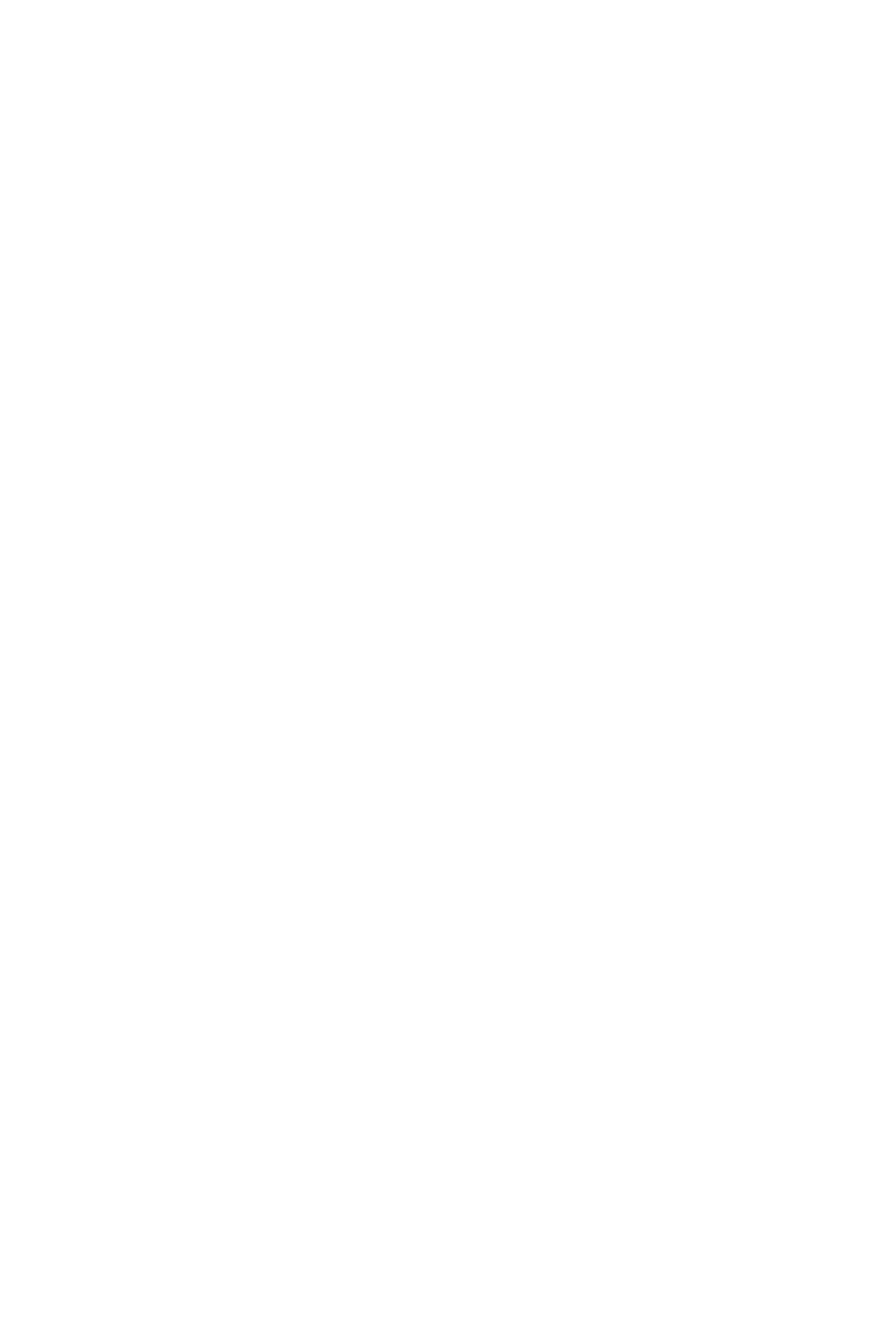
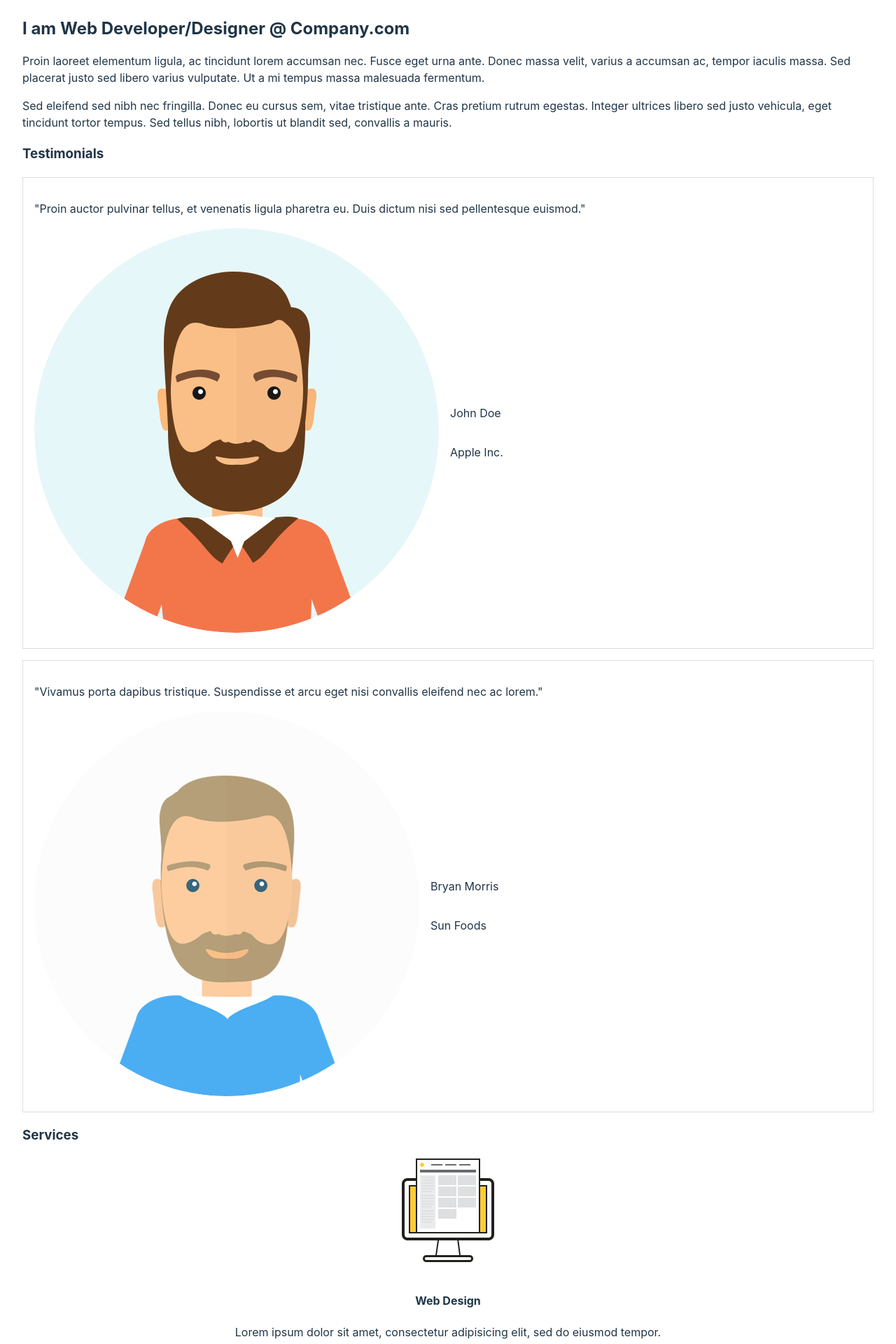
Before and after one commit to ms-tech-geek/my-resume, a React (Vite) app: page / in a window 1280 px wide. Shown: the part 840-2760 px from the top of the page at 70% size. Before the commit the page ends 800 px from the top, so only its background shows below. Built offline with nearby package versions, Linux system fonts and the light colour scheme.

Commit message:
update about me section

```diff
--- a/src/components/AboutMe.jsx
+++ b/src/components/AboutMe.jsx
@@ -1,23 +1,232 @@
-import smallPhoto from '/images/photo_small.jpg'; // Adjust path as necessary
+import './aboutMe.css';
 
-function AboutMe() {
+const AboutMe = () => {
   return (
-    <section className="pt-page" data-id="about_me">
+    <section className="pt-page pt-page-1" data-id="about_me">
       <div className="section-title-block">
         <h2 className="section-title">About Me</h2>
         <h5 className="section-description">Artist, Thinker, Creative Doer</h5>
       </div>
-      {/* Content of About Me */}
+
       <div className="row">
         <div className="col-sm-12 col-md-12 mobile-visible subpage-block">
           <div className="my-photo-small">
-            <img src={smallPhoto} alt="Small Profile" />
+            <img src="images/photo_small.jpg" alt="About Me" />
           </div>
         </div>
-        {/* More content here */}
+        <div className="col-sm-6 col-md-6 subpage-block">
+          <div className="general-info">
+            <h3>I am Web Developer/Designer @ Company.com</h3>
+            <p>
+              Proin laoreet elementum ligula, ac tincidunt lorem accumsan nec.
+              Fusce eget urna ante. Donec massa velit, varius a accumsan ac,
+              tempor iaculis massa. Sed placerat justo sed libero varius
+              vulputate. Ut a mi tempus massa malesuada fermentum.
+            </p>
+            <p>
+              Sed eleifend sed nibh nec fringilla. Donec eu cursus sem, vitae
+              tristique ante. Cras pretium rutrum egestas. Integer ultrices
+              libero sed justo vehicula, eget tincidunt tortor tempus. Sed
+              tellus nibh, lobortis ut blandit sed, convallis a mauris.
+            </p>
+          </div>
+        </div>
+        <div className="col-sm-6 col-md-6 subpage-block">
+          <div className="block-title">
+            <h3>Testimonials</h3>
+          </div>
+          <div className="testimonials owl-carousel">
+            <div className="testimonial-item">
+              <div className="testimonial-content">
+                <div className="testimonial-text">
+                  <p>
+                    "Proin auctor pulvinar tellus, et venenatis ligula pharetra
+                    eu. Duis dictum nisi sed pellentesque euismod."
+                  </p>
+                </div>
+              </div>
+              <div className="testimonial-credits">
+                <div className="testimonial-picture">
+                  <img
+                    src="images/testimonials/testimonial_photo_1.png"
+                    alt="John Doe"
+                  />
+                </div>
+                <div className="testimonial-author-info">
+                  <p className="testimonial-author">John Doe</p>
+                  <p className="testimonial-firm">Apple Inc.</p>
+                </div>
+              </div>
+            </div>
+            <div className="testimonial-item">
+              <div className="testimonial-content">
+                <div className="testimonial-text">
+                  <p>
+                    "Vivamus porta dapibus tristique. Suspendisse et arcu eget
+                    nisi convallis eleifend nec ac lorem."
+                  </p>
+                </div>
+              </div>
+              <div className="testimonial-credits">
+                <div className="testimonial-picture">
+                  <img
+                    src="images/testimonials/testimonila_photo_2.png"
+                    alt="Bryan Morris"
+                  />
+                </div>
+                <div className="testimonial-author-info">
+                  <p className="testimonial-author">Bryan Morris</p>
+                  <p className="testimonial-firm">Sun Foods</p>
+                </div>
+              </div>
+            </div>
+          </div>
+        </div>
+      </div>
+
+      <div className="block-title">
+        <h3>Services</h3>
+      </div>
+
+      <div className="row">
+        <div className="col-sm-6 col-md-3 subpage-block">
+          <div className="service-block">
+            <div className="service-info">
+              <img
+                src="images/service/web_design.png"
+                alt="Responsive Design"
+              />
+              <h4>Web Design</h4>
+              <p>
+                Lorem ipsum dolor sit amet, consectetur adipisicing elit, sed do
+                eiusmod tempor.
+              </p>
+            </div>
+          </div>
+        </div>
+        <div className="col-sm-6 col-md-3 subpage-block">
+          <div className="service-block">
+            <div className="service-info">
+              <img src="images/service/copywrite.png" alt="Copywriter" />
+              <h4>Copywriter</h4>
+              <p>
+                Lorem ipsum dolor sit amet, consectetur adipisicing elit, sed do
+                eiusmod tempor.
+              </p>
+            </div>
+          </div>
+        </div>
+        <div className="col-sm-6 col-md-3 subpage-block">
+          <div className="service-block">
+            <div className="service-info">
+              <img src="images/service/ecommerce.png" alt="E-Commerce" />
+              <h4>E-Commerce</h4>
+              <p>
+                Lorem ipsum dolor sit amet, consectetur adipisicing elit, sed do
+                eiusmod tempor.
+              </p>
+            </div>
+          </div>
+        </div>
+        <div className="col-sm-6 col-md-3 subpage-block">
+          <div className="service-block">
+            <div className="service-info">
+              <img src="images/service/management.png" alt="Management" />
+              <h4>Management</h4>
+              <p>
+                Lorem ipsum dolor sit amet, consectetur adipisicing elit, sed do
+                eiusmod tempor.
+              </p>
+            </div>
+          </div>
+        </div>
+      </div>
+
+      <div className="block-title">
+        <h3>Clients</h3>
+      </div>
+
+      <div className="row">
+        <div className="col-sm-4 col-md-2 subpage-block">
+          <div className="client_block">
+            <a href="#" target="_blank">
+              <img src="images/clients/client_1.png" alt="Client 1" />
+            </a>
+          </div>
+        </div>
+        <div className="col-sm-4 col-md-2 subpage-block">
+          <div className="client_block">
+            <a href="#" target="_blank">
+              <img src="images/clients/client_2.png" alt="Client 2" />
+            </a>
+          </div>
+        </div>
+        <div className="col-sm-4 col-md-2 subpage-block">
+          <div className="client_block">
+            <a href="#" target="_blank">
+              <img src="images/clients/client_3.png" alt="Client 3" />
+            </a>
+          </div>
+        </div>
+        <div className="col-sm-4 col-md-2 subpage-block">
+          <div className="client_block">
+            <a href="#" target="_blank">
+              <img src="images/clients/client_4.png" alt="Client 4" />
+            </a>
+          </div>
+        </div>
+        <div className="col-sm-4 col-md-2 subpage-block">
+          <div className="client_block">
+            <a href="#" target="_blank">
+              <img src="images/clients/client_5.png" alt="Client 5" />
+            </a>
+          </div>
+        </div>
+        <div className="col-sm-4 col-md-2 subpage-block">
+          <div className="client_block">
+            <a href="#" target="_blank">
+              <img src="images/clients/client_6.png" alt="Client 6" />
+            </a>
+          </div>
+        </div>
+      </div>
+
+      <div className="block-title">
+        <h3>Fun Facts</h3>
+      </div>
+
+      <div className="row">
+        <div className="col-sm-6 col-md-3 subpage-block">
+          <div className="fun-fact-block gray-bg">
+            <i className="pe-7s-icon pe-7s-smile"></i>
+            <h4>Happy Clients</h4>
+            <span className="fun-value">1,024</span>
+          </div>
+        </div>
+        <div className="col-sm-6 col-md-3 subpage-block">
+          <div className="fun-fact-block">
+            <i className="pe-7s-icon pe-7s-alarm"></i>
+            <h4>Working Hours</h4>
+            <span className="fun-value">6,256</span>
+          </div>
+        </div>
+        <div className="col-sm-6 col-md-3 subpage-block">
+          <div className="fun-fact-block gray-bg">
+            <i className="pe-7s-icon pe-7s-medal"></i>
+            <h4>Awards Won</h4>
+            <span className="fun-value">21</span>
+          </div>
+        </div>
+        <div className="col-sm-6 col-md-3 subpage-block">
+          <div className="fun-fact-block">
+            <i className="pe-7s-icon pe-7s-coffee"></i>
+            <h4>Coffee Consumed</h4>
+            <span className="fun-value">20,000</span>
+          </div>
+        </div>
       </div>
     </section>
   );
-}
+};
 
 export default AboutMe;
--- /dev/null
+++ b/src/components/aboutMe.css
@@ -0,0 +1,87 @@
+/* aboutMe.css */
+
+.pt-page {
+  padding: 2rem;
+}
+
+.section-title-block {
+  margin-bottom: 2rem;
+}
+
+.section-title {
+  font-size: 2rem;
+  margin-bottom: 0.5rem;
+}
+
+.section-description {
+  font-size: 1.2rem;
+  color: #777;
+}
+
+.my-photo-small img {
+  max-width: 100%;
+  height: auto;
+}
+
+.general-info h3 {
+  font-size: 1.5rem;
+  margin-bottom: 1rem;
+}
+
+.testimonials .testimonial-item {
+  padding: 1rem;
+  border: 1px solid #ddd;
+  margin-bottom: 1rem;
+}
+
+.testimonial-content .testimonial-text {
+  margin-bottom: 1rem;
+}
+
+.testimonial-credits {
+  display: flex;
+  align-items: center;
+}
+
+.testimonial-picture img {
+  border-radius: 50%;
+  margin-right: 1rem;
+}
+
+.testimonial-author-info {
+  display: flex;
+  flex-direction: column;
+}
+
+.service-block {
+  text-align: center;
+  margin-bottom: 2rem;
+}
+
+.service-info img {
+  max-width: 100%;
+  height: auto;
+  margin-bottom: 1rem;
+}
+
+.client_block img {
+  max-width: 100%;
+  height: auto;
+  margin-bottom: 1rem;
+}
+
+.fun-fact-block {
+  text-align: center;
+  padding: 2rem;
+  margin-bottom: 2rem;
+  border: 1px solid #ddd;
+}
+
+.fun-fact-block.gray-bg {
+  background-color: #f8f8f8;
+}
+
+.fun-value {
+  font-size: 1.5rem;
+  color: #333;
+}
```
